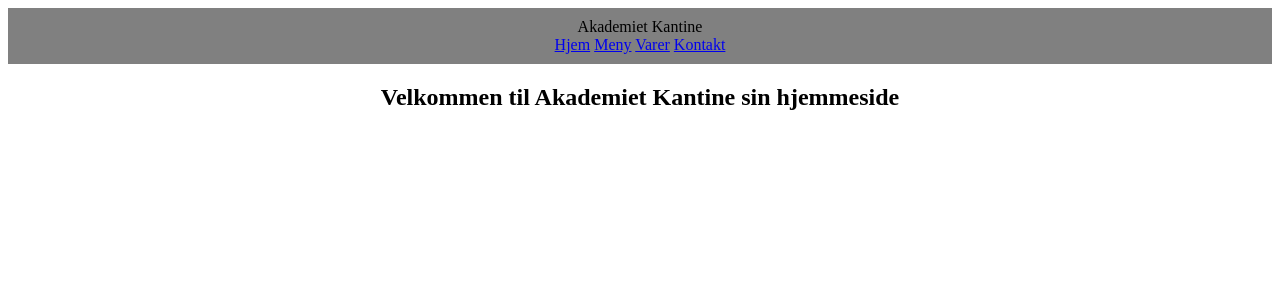
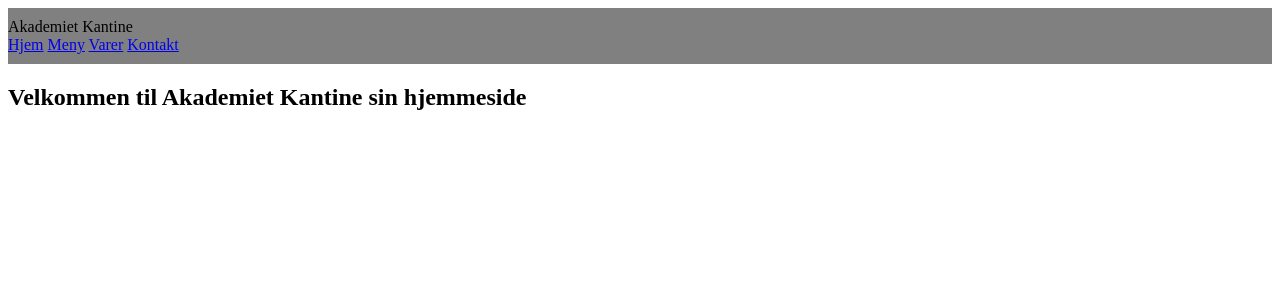
Before and after one commit to luckymessi321/kantine_oppgave, a Flask app: page / in a window 1280 px wide. Shown: the top 300 px of the page. Run offline with Flask 3, Linux system fonts and the light colour scheme.

Commit message:
Endret css-koden slik at den bare setter tekst med class "centered_text" i midten av skjermen i stedet for all text i body

```diff
--- a/static/css/styles.css
+++ b/static/css/styles.css
@@ -1,4 +1,4 @@
-body {
+.centered_text {
     text-align: center;
 }
 
```
